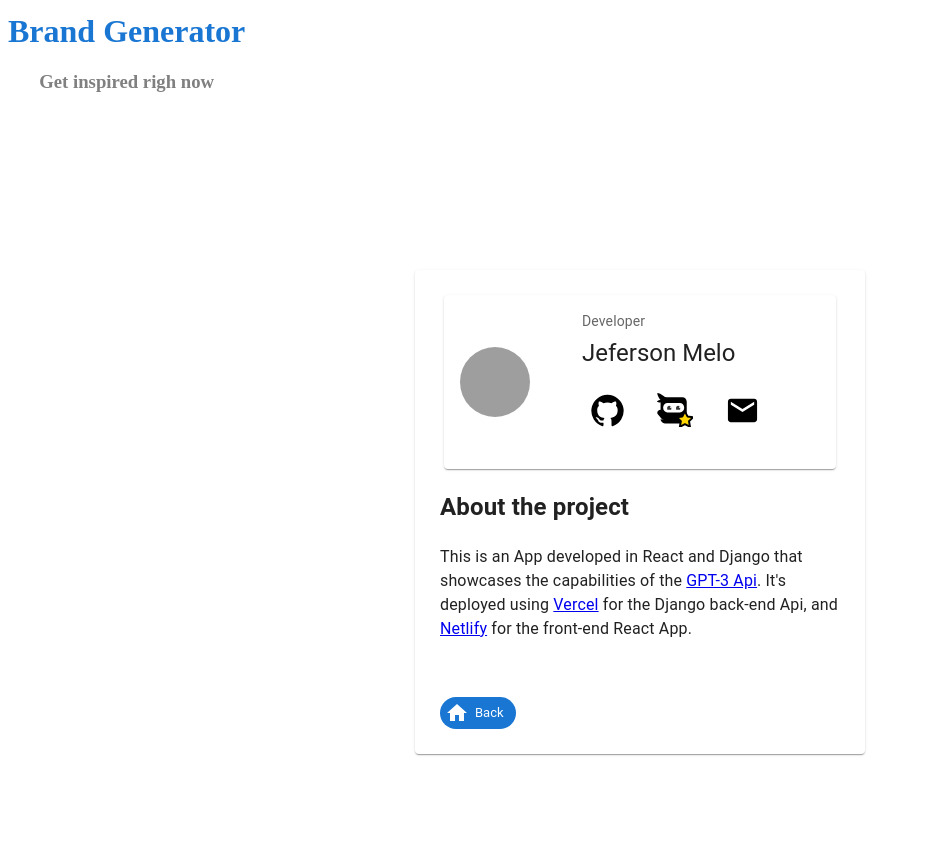
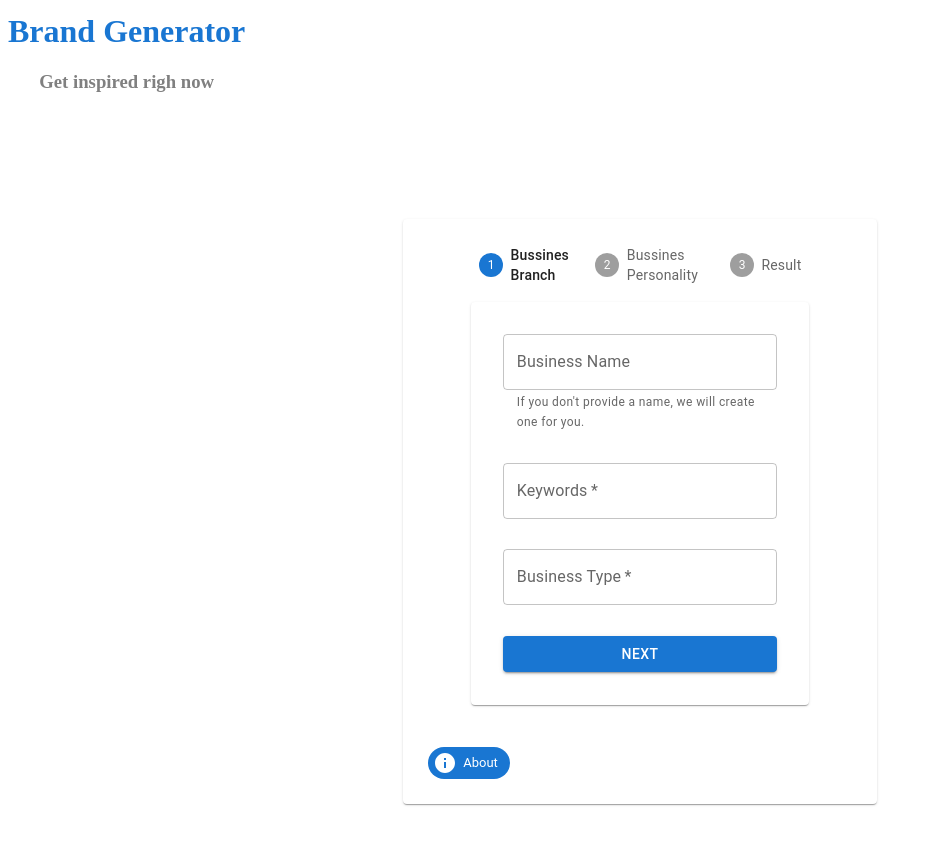
Before and after one commit to jmelo-435/react_OpenAI_brand_generator, a React (Create React App) app in the folder brand-generator-frontend/: page / in a window 1280 px wide. Shown: the top 844 px of the page, without its empty margins (0-933 px from the left). Built offline with nearby package versions, Linux system fonts and the light colour scheme; grey boxes are pictures that could not be loaded.

Commit message:
Implements the About component.
Signed-off-by: Jeferson Melo <jeferosnmedeiros000@gmail.com>

```diff
--- a/brand-generator-frontend/src/MainContainer.jsx
+++ b/brand-generator-frontend/src/MainContainer.jsx
@@ -10,7 +10,7 @@ import HomeIcon from '@mui/icons-material/Home';
 
 
 function MainContainer () {
-  const [content,setContent]=useState(false)
+  const [content,setContent]=useState(true)
   return (
     <>
     <Box
```
